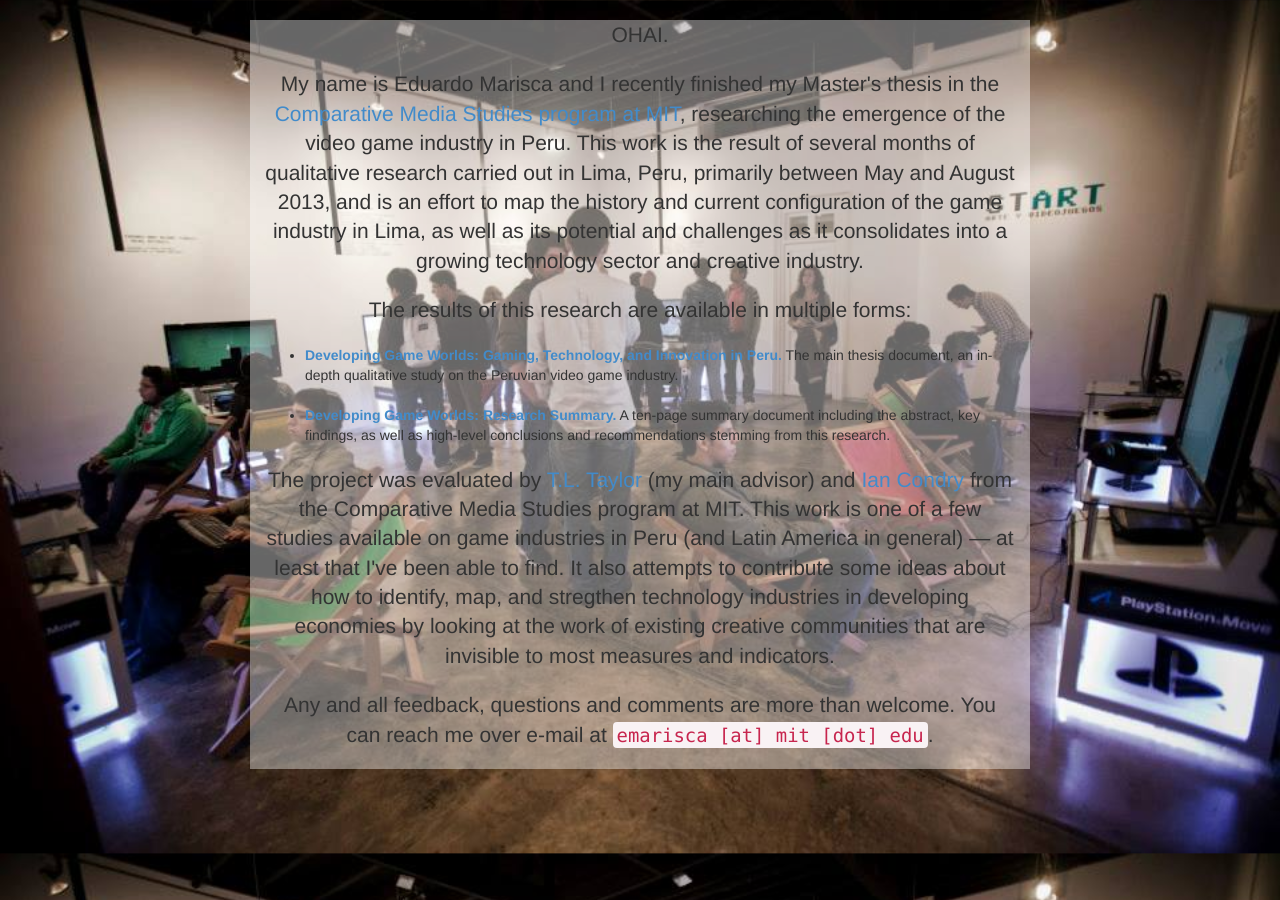
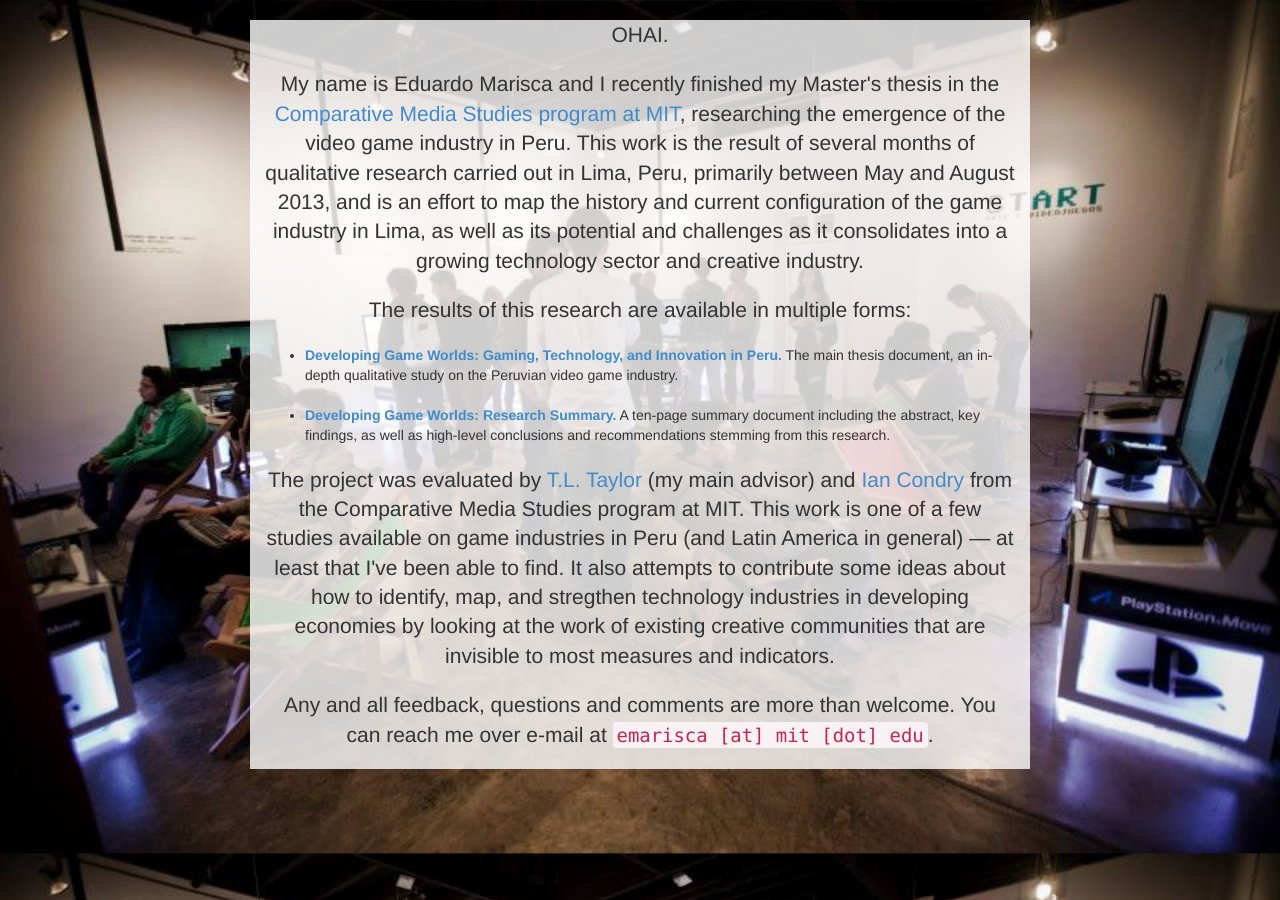
Before and after one commit to piscosour/piscosour.github.io, a Jekyll site: the page built from thesis/index.html, in a window 1280 px wide. Built offline with Jekyll 4.4.1, drawn with Linux system fonts in a browser that asks for light colours.

Commit message:
opacity 80%

```diff
--- a/_layouts/landing.html
+++ b/_layouts/landing.html
@@ -1,6 +1,6 @@
 {% include header.html %}
 <div class="row">
-	<div class="col-md-8 col-md-offset-2" style="margin-top: 20px{% if page.background %}; background-color: rgba(255, 255, 255, 0.4){% endif %}" name="content">
+	<div class="col-md-8 col-md-offset-2" style="margin-top: 20px{% if page.background %}; background-color: rgba(255, 255, 255, 0.8){% endif %}" name="content">
 		{{ content }}
 	</div>
 </div>
```
